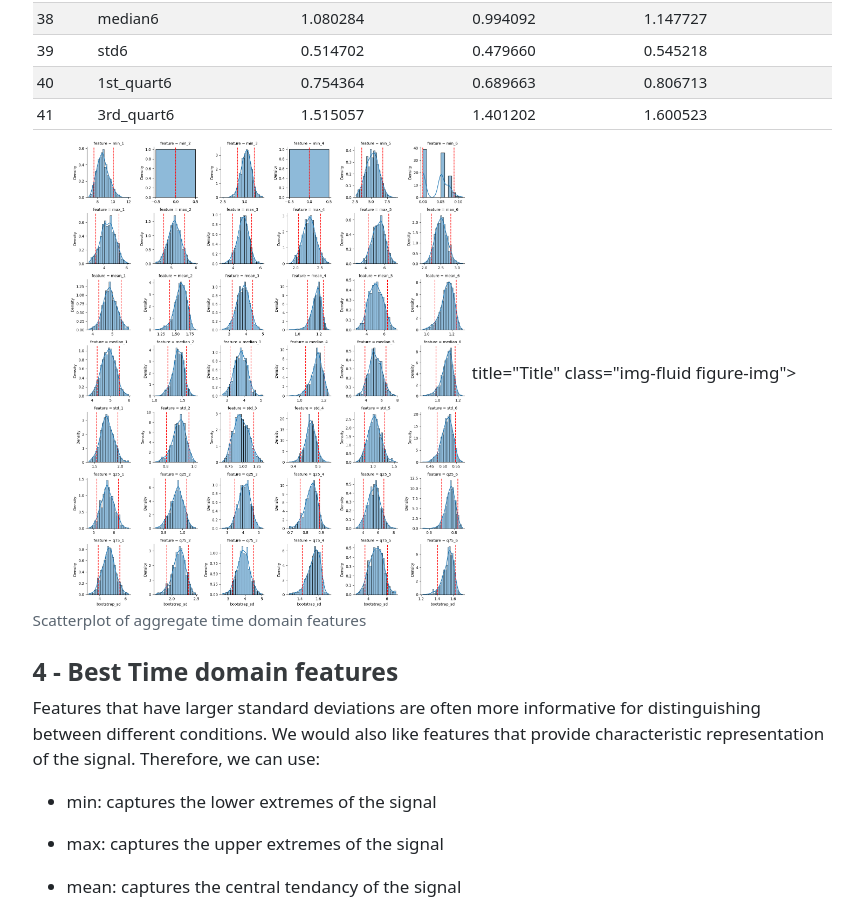
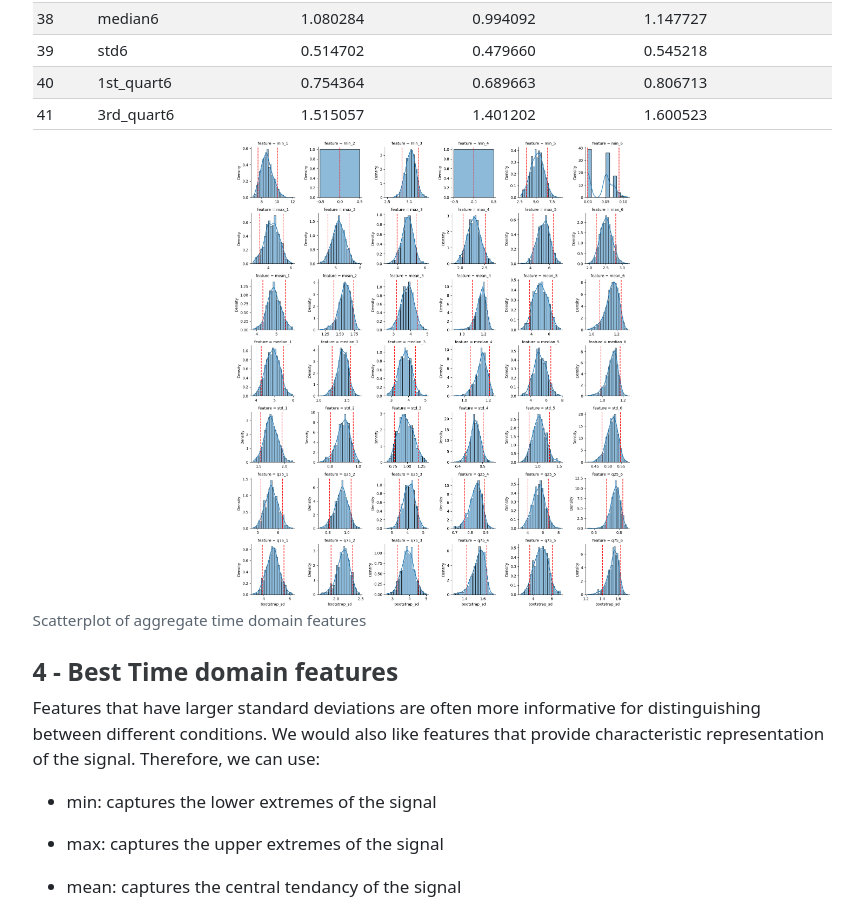
Before and after one commit to mishkin101/Multivariate-Time-Series-Classification-Human-Activity-Data-from-Wireless-Sensor-Network, a plain HTML site: page docs/index.html in a window 1280 px wide. Shown: the part 8166-9088 px from the top of the page, without its empty margins (208-1071 px from the left). Drawn offline with nearby package versions, Linux system fonts and the light colour scheme; a script that the page names is missing.

Commit message:
Update index.html

```diff
--- a/docs/index.html
+++ b/docs/index.html
@@ -1011,8 +1011,7 @@ Line 10: 1000,23.00,0.71,23.75,0.43,24.75,0.83</code></pre>
 </div>
 <div class="quarto-figure quarto-figure-center">
 <figure class="figure">
-<p><img src="https://raw.githubusercontent.com/mishkin101/Multivariate-Time-Series-Classification-Human-Activity-Data-from-Wireless-Sensor-Network/main/project/scatterplot.png" style="width:50%; height:auto;"alt="scatterplot">
- title="Title" class="img-fluid figure-img"></p>
+<p><img src="https://raw.githubusercontent.com/mishkin101/Multivariate-Time-Series-Classification-Human-Activity-Data-from-Wireless-Sensor-Network/main/project/scatterplot.png" style="width:50%; height:auto;"alt="scatterplot"></p>
 <figcaption>Scatterplot of aggregate time domain features</figcaption>
 </figure>
 </div>
```
